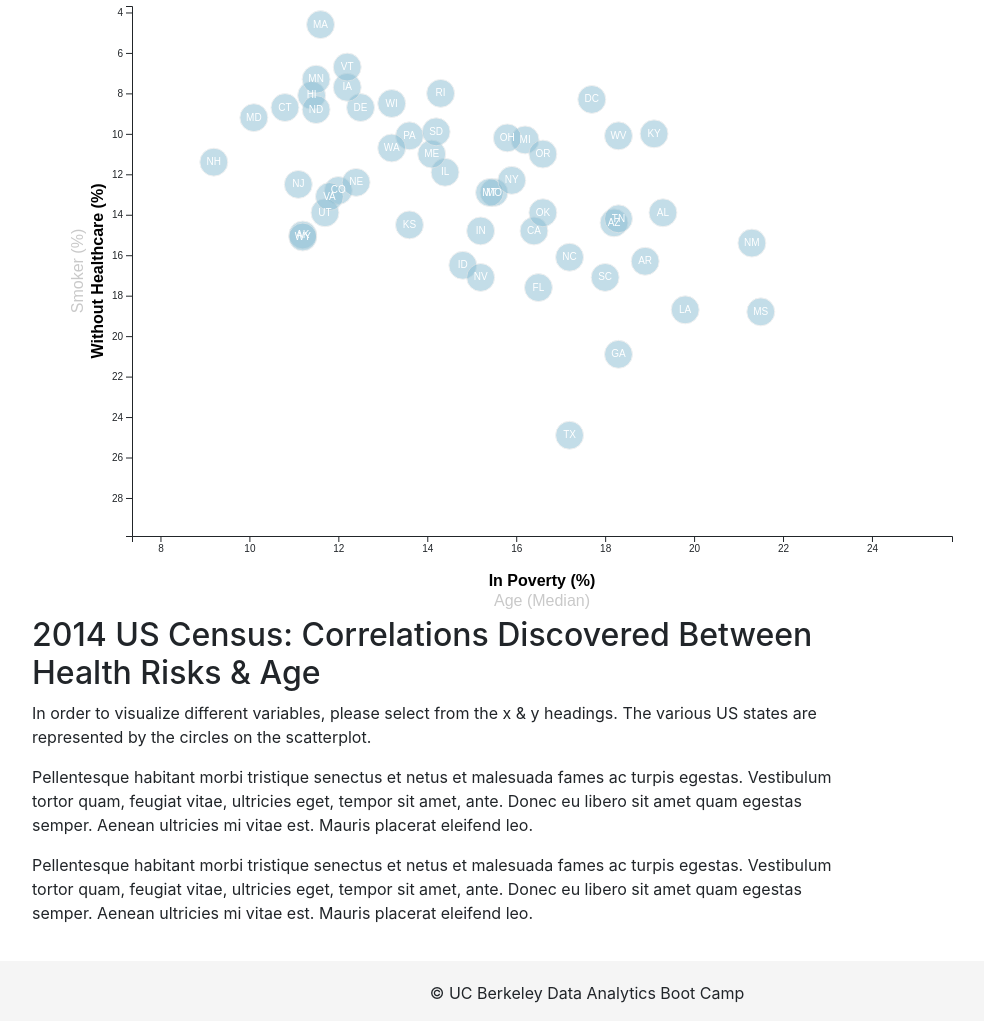
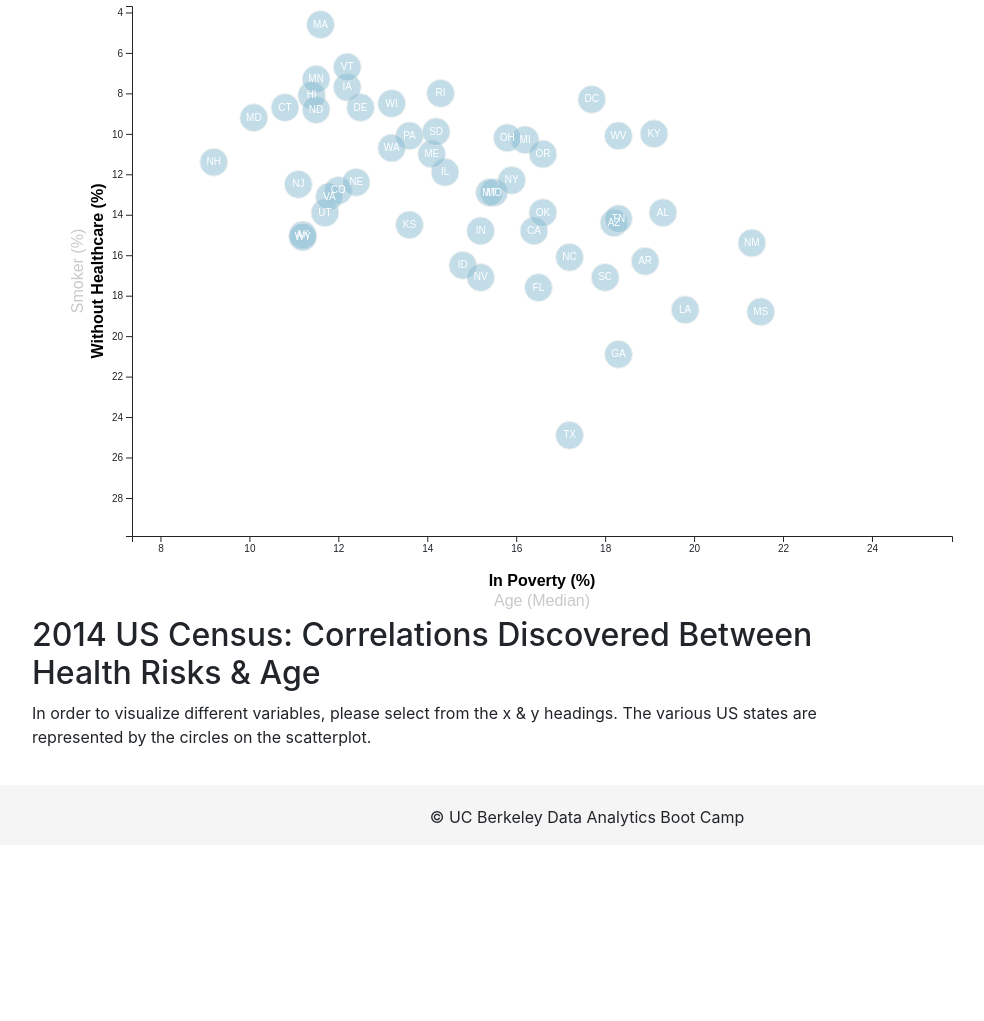
Before and after one commit to stevblag/D3-challenge, a plain HTML site: page D3_data_journalism/StarterCode/index.html in a window 1280 px wide. Shown: the part 70-1091 px from the top of the page, without its empty margins (53-1037 px from the left). After the commit the page ends 915 px from the top, so only its background shows below. Drawn offline with nearby package versions, Linux system fonts and the light colour scheme.

Commit message:
Update index.html

```diff
--- a/D3_data_journalism/StarterCode/index.html
+++ b/D3_data_journalism/StarterCode/index.html
@@ -40,19 +40,11 @@
             </p>
 
             <p>
-              Pellentesque habitant morbi tristique senectus et netus et
-              malesuada fames ac turpis egestas. Vestibulum tortor quam, feugiat
-              vitae, ultricies eget, tempor sit amet, ante. Donec eu libero sit
-              amet quam egestas semper. Aenean ultricies mi vitae est. Mauris
-              placerat eleifend leo.
+
             </p>
 
             <p>
-              Pellentesque habitant morbi tristique senectus et netus et
-              malesuada fames ac turpis egestas. Vestibulum tortor quam, feugiat
-              vitae, ultricies eget, tempor sit amet, ante. Donec eu libero sit
-              amet quam egestas semper. Aenean ultricies mi vitae est. Mauris
-              placerat eleifend leo.
+
             </p>
           </div>
         </div>
```
